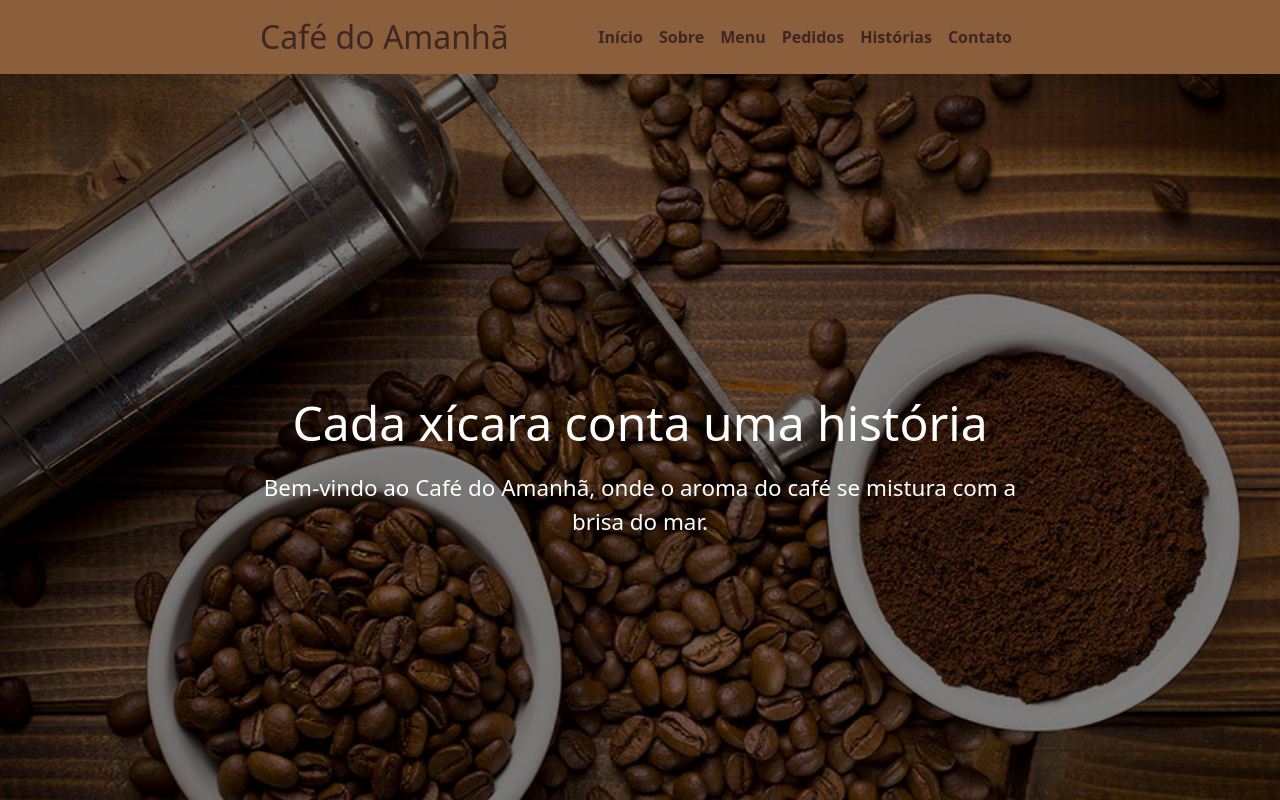
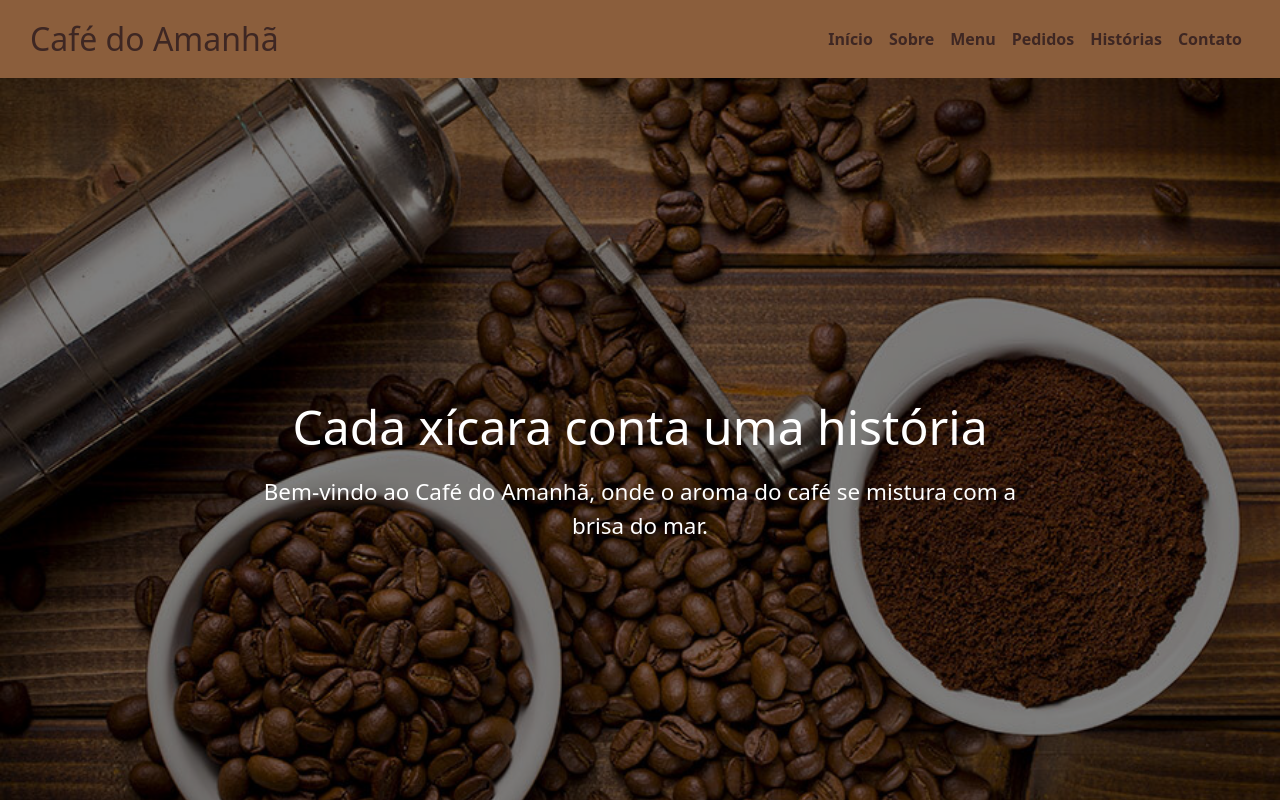
Before and after one commit to lucivandosousa/cafe-do-amanha, a React (Vite) app: page / in a window 1280 px wide. Shown: the top 800 px of the page. Built offline with nearby package versions, Linux system fonts and the light colour scheme.

Commit message:
style: change internal header space

```diff
--- a/src/components/Header/Header.css
+++ b/src/components/Header/Header.css
@@ -1,5 +1,6 @@
 .navbar {
   background-color: #8b5e3c;
+  padding: 10px 30px;
 }
 
 .navbar-brand {
--- a/src/components/Header/Header.jsx
+++ b/src/components/Header/Header.jsx
@@ -1,11 +1,10 @@
 import { Link } from 'react-router-dom';
-import { Navbar, Nav, Container } from 'react-bootstrap';
+import { Navbar, Nav } from 'react-bootstrap';
 import './Header.css';
 
 export default function Header() {
   return (
     <Navbar expand="lg" bg="blue" variant="dark" sticky="top">
-      <Container>
       <Navbar.Brand as={Link} to="/">Café do Amanhã</Navbar.Brand>
       <Navbar.Toggle aria-controls="basic-navbar-nav" />
       <Navbar.Collapse id="basic-navbar-nav">
@@ -18,7 +17,6 @@ export default function Header() {
           <Nav.Link as={Link} to="/contato">Contato</Nav.Link>
         </Nav>
       </Navbar.Collapse>
-      </Container>
     </Navbar>
   );
 }
```
Lines whose indentation alone changed are shown as unchanged.
